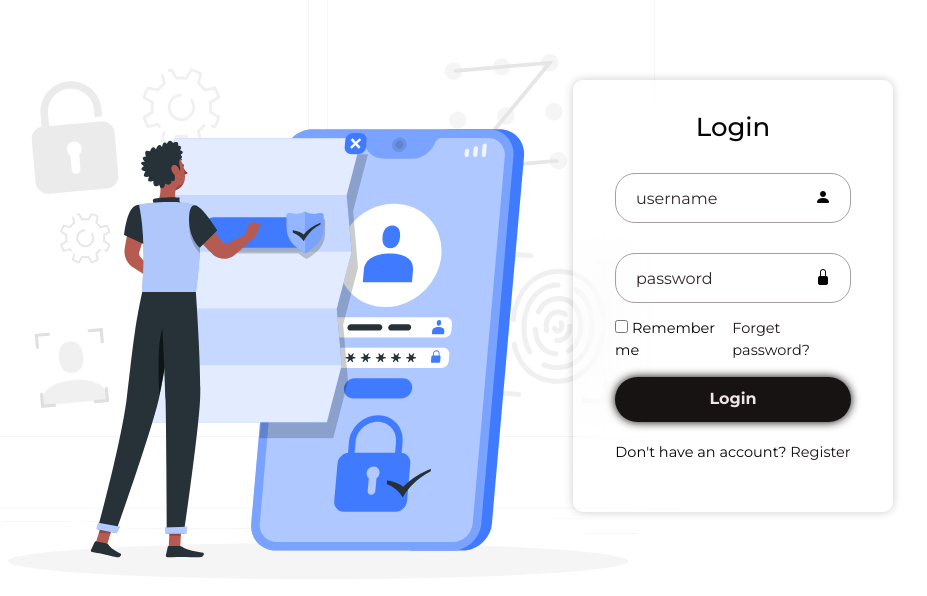
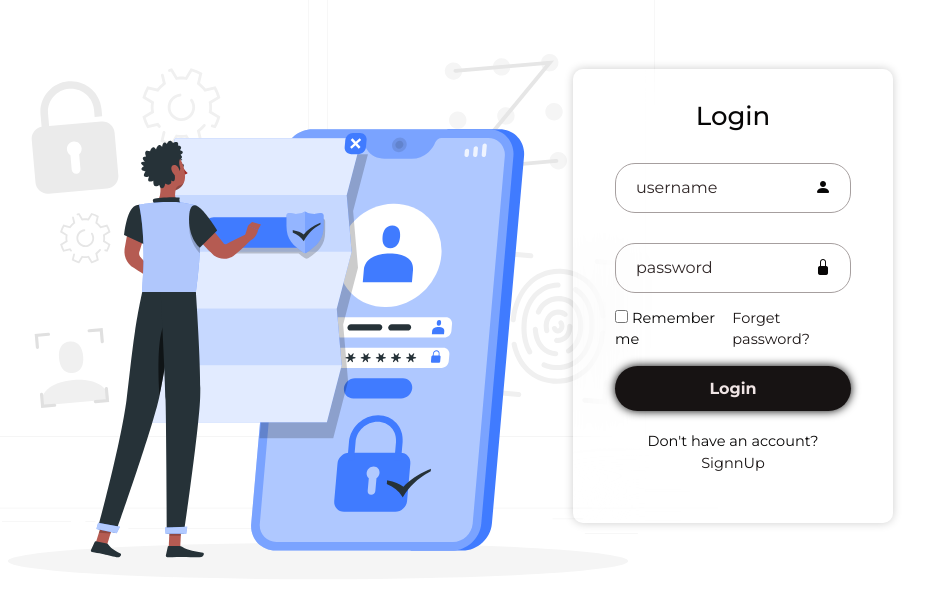
Before and after one commit to rabindrarajawat/icryptoex, a Next.js app in the folder frontend/: page / in a window 1280 px wide. Shown: the part 104-700 px from the top of the page, without its empty margins (82-1009 px from the left). Built offline with nearby package versions, Linux system fonts and the light colour scheme.

Commit message:
change in login page

```diff
--- a/frontend/src/components/Login/Login.tsx
+++ b/frontend/src/components/Login/Login.tsx
@@ -57,7 +57,7 @@ const LoginForm: React.FC<LoginFormProps> = ({ onLogin }) => {
           </div>
           <div className={styles.registerLink}>
             <p>
-              Don't have an account? <a href="#">Register</a>
+              Don't have an account? <a href="#">SignnUp</a>
             </p>
           </div>
         </form>
```
